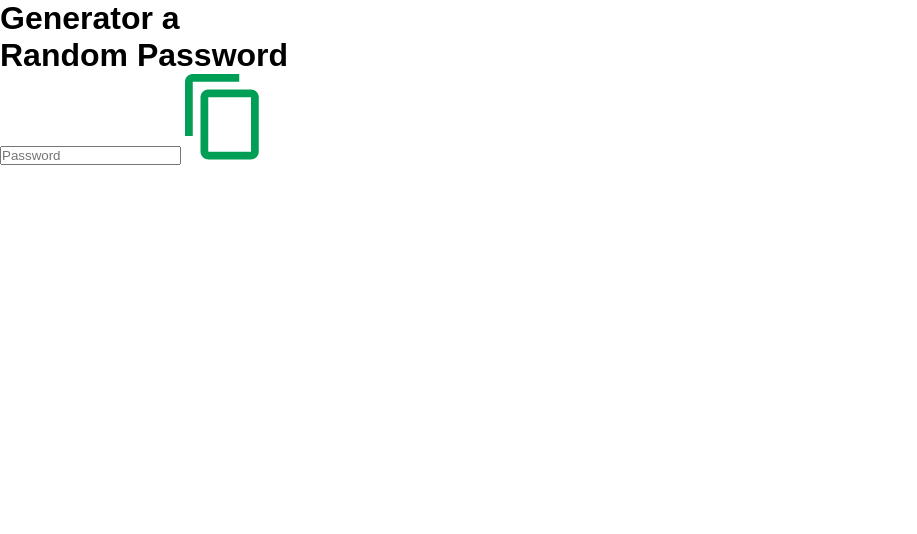
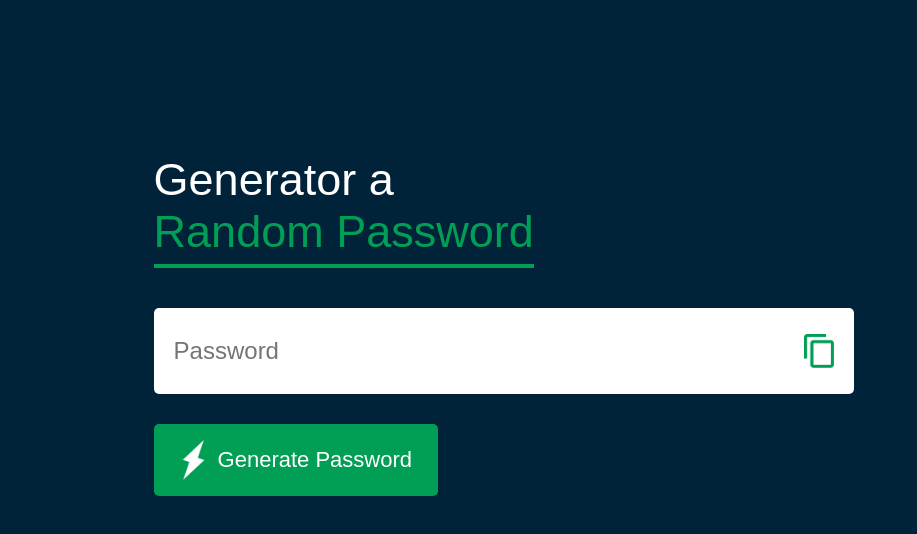
Before and after one commit to Vikalp-Mishra03/random_password_generator, a plain HTML site: page index.html in a window 1280 px wide. Shown: the whole page, without its empty margins (0-917 px from the left). Drawn offline with Linux system fonts and the light colour scheme.

Commit message:
complete html and css file

```diff
--- a/index.html
+++ b/index.html
@@ -1,18 +1,22 @@
 <!DOCTYPE html>
 <html lang="en">
+
 <head>
     <meta charset="UTF-8">
     <meta name="viewport" content="width=device-width, initial-scale=1.0">
     <title>Random Password Generator</title>
     <link rel="stylesheet" href="style.css">
 </head>
+
 <body>
     <div class="container">
-        <h1>Generator a <br>Random Password</h1>
+        <h1>Generator a <br><span>Random Password</span></h1>
         <div class="display">
             <input type="text" id="password" placeholder="Password">
             <img src="copy.png" alt="">
         </div>
+        <button><img src="generate.png" alt="">Generate Password</button>
     </div>
 </body>
+
 </html>
--- a/style.css
+++ b/style.css
@@ -4,3 +4,69 @@
     font-family: 'Poppins', sans-serif;
     box-sizing: border-box;
 }
+
+body{
+    background: #002339;
+    color: #fff;
+}
+
+.container{
+    margin: 12%;
+    width: 90%;
+    max-width: 700px;
+}
+
+.display{
+    width: 100%;
+    margin-top: 50px;
+    margin-bottom: 30px;
+    background: #fff;
+    color: #333;
+    display: flex;
+    align-items: center;
+    justify-content: space-between;
+    padding: 26px 20px;
+    border-radius: 5px;
+}
+
+.container h1{
+    font-weight: 500;
+    font-size: 45px;
+}
+
+.container h1 span{
+    color: #019f55;
+    border-bottom: 4px solid #019f55;
+    padding-bottom: 7px;
+}
+
+.display img{
+    width: 30px;
+    cursor: pointer;
+}
+
+.display input{
+    border: 0;
+    outline: 0;
+    font-size: 24px;
+}
+
+button img{
+    width: 28px;
+    margin-right: 10px;
+}
+
+button {
+    border: 0;
+    outline: 0;
+    background: #019f55;
+    color: #fff;
+    font-size: 22px;
+    font-weight: 300;
+    display: flex;
+    align-items: center;
+    justify-content: center;
+    padding: 16px 26px;
+    border-radius: 5px;
+    cursor: pointer;
+}
```
